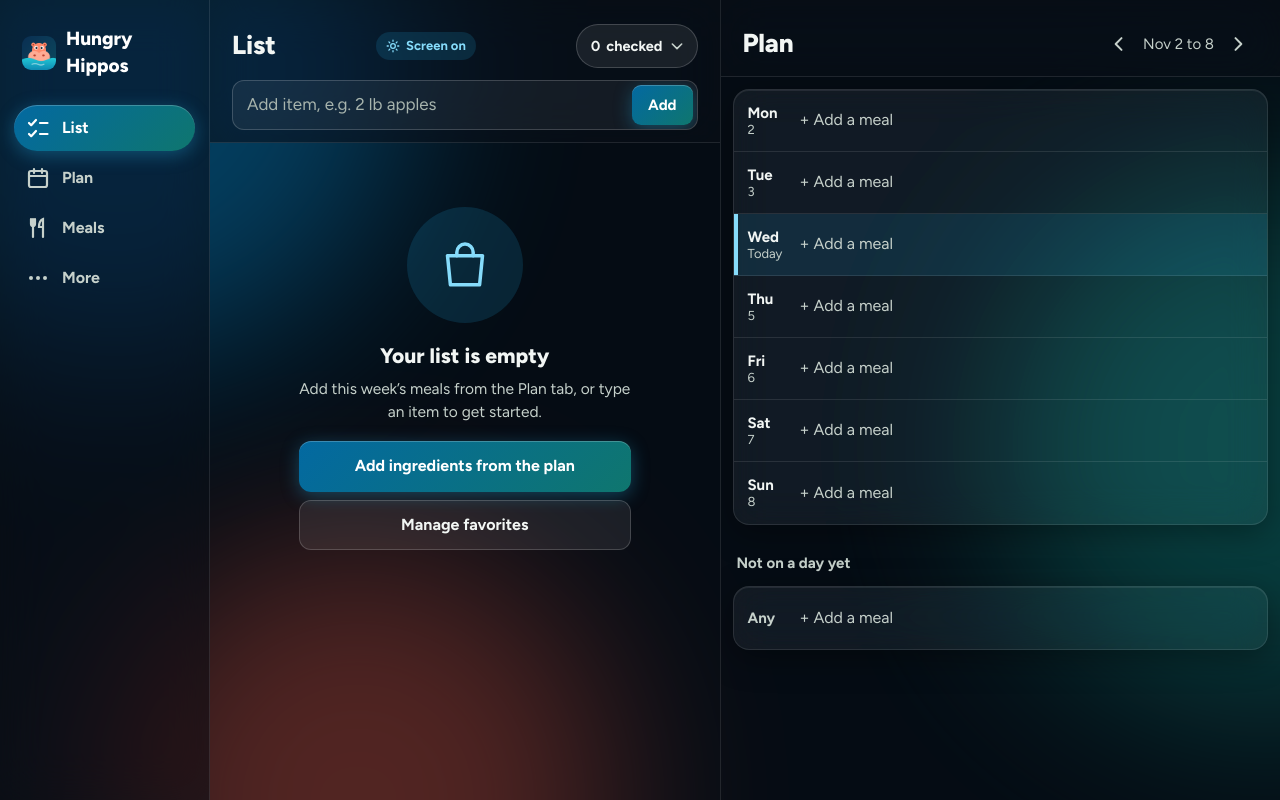
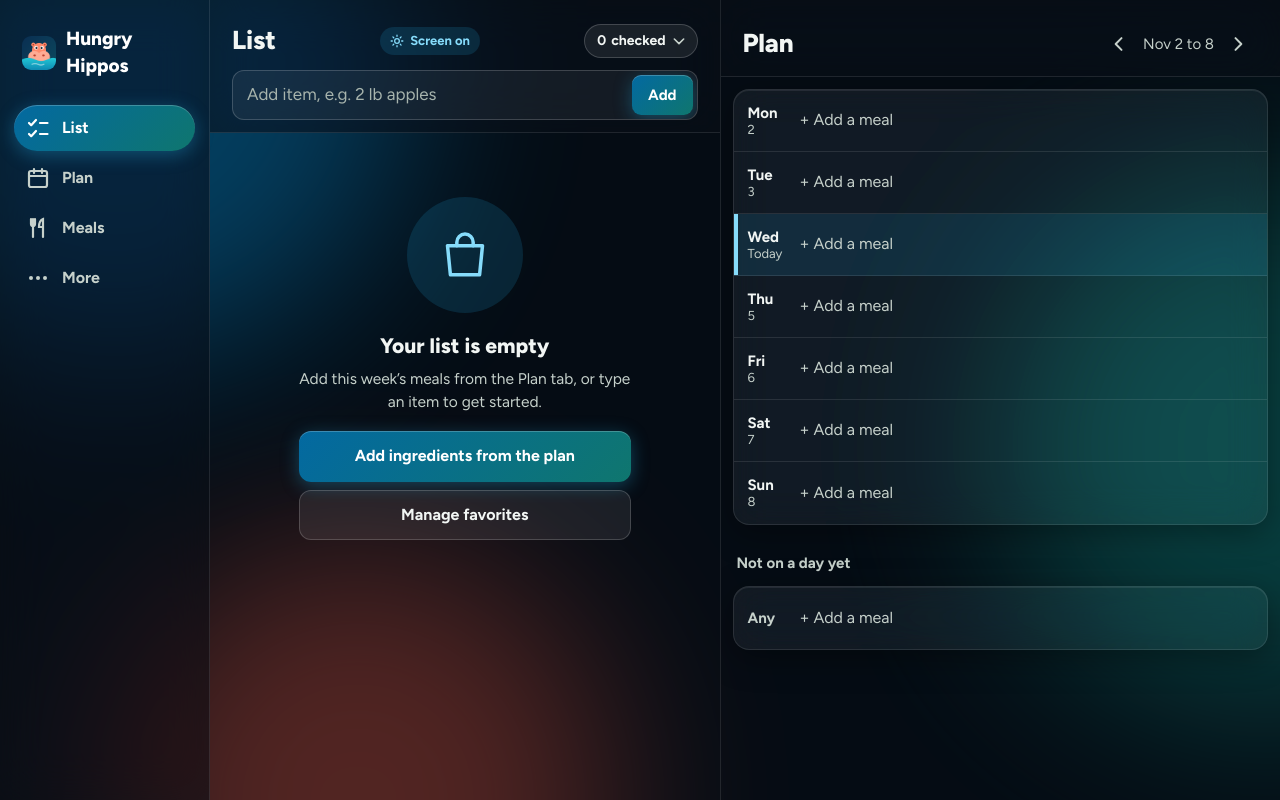
Before and after one commit to xadamz23/hungry-hippos, a FastAPI app: page /list in a window 1280 px wide. Run offline with FastAPI, Linux system fonts and the light colour scheme; data that the repository does not hold is empty; some libraries are stand-ins or nearby versions.

Commit message:
List: shorter "N checked" pill
34px tall to sit level with the Screen on pill, with a ::before keeping
the tap target 44px.

Co-Authored-By: Claude Opus 5.5 <noreply@anthropic.com>

```diff
--- a/app/static/css/app.css
+++ b/app/static/css/app.css
@@ -248,10 +248,12 @@ textarea.input { min-height: 110px; line-height: 1.45; resize: vertical; }
 .checked-strip .clr svg { width: 17px; height: 17px; }
 /* The List header's "N checked" menu: Show checked and Clear checked items. */
 .checked-menu { position: relative; flex: none; }
+/* 34px to sit level with the Screen on pill; the ::before keeps the tap target 44px tall. */
 .menu-btn {
-  display: inline-flex; align-items: center; gap: 6px; min-height: 44px; padding: 0 12px 0 14px; border-radius: 99px;
-  font-size: 14.5px; font-weight: 700; font-variant-numeric: tabular-nums; white-space: nowrap;
+  position: relative; display: inline-flex; align-items: center; gap: 5px; height: 34px; padding: 0 10px 0 12px; border-radius: 99px;
+  font-size: 14px; font-weight: 700; font-variant-numeric: tabular-nums; white-space: nowrap;
 }
+.menu-btn::before { content: ""; position: absolute; inset: -5px 0; }
 .menu-btn svg { width: 16px; height: 16px; color: var(--ink-2); transform: rotate(90deg); transition: transform .18s; }
 .menu-btn[aria-expanded="true"] svg { transform: rotate(-90deg); }
 /* Near-opaque: it sits inside the glass header, so a backdrop blur here couldn't see the list behind it. */
```
